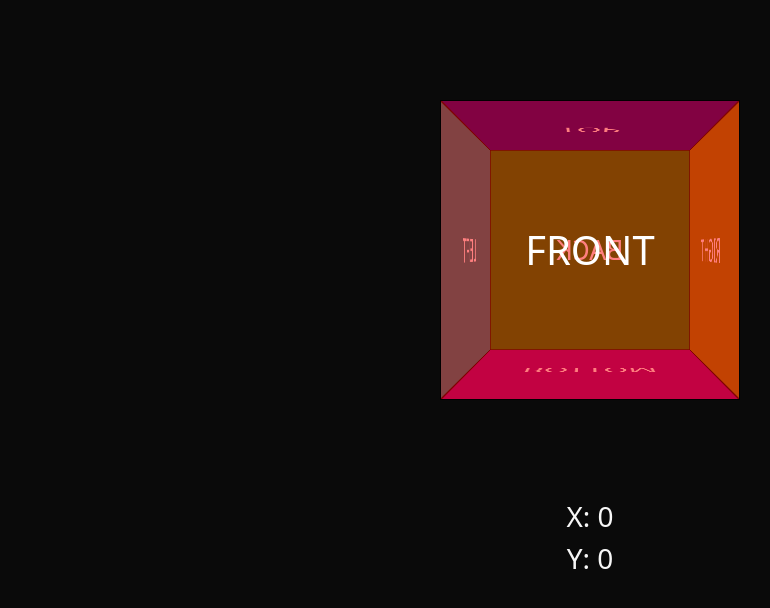
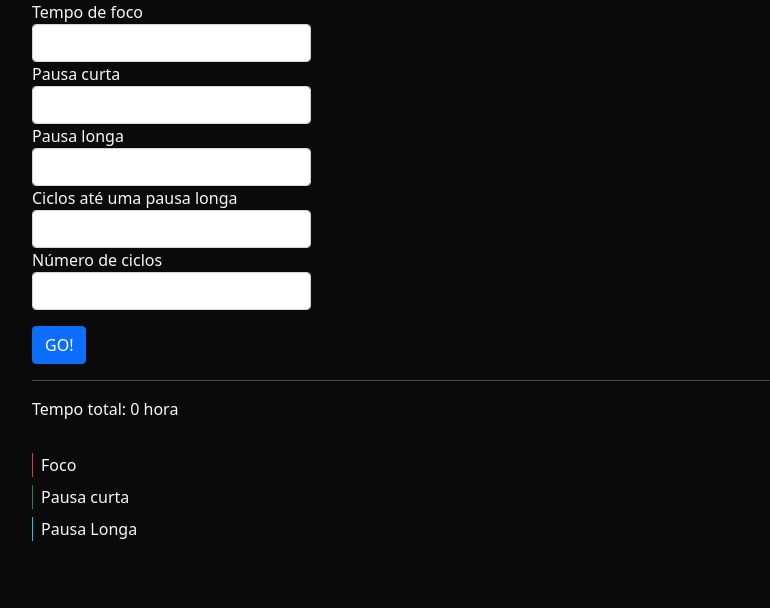
Before and after one commit to luangelsdorf/testinout, a Next.js app: page / in a window 1280 px wide. Shown: the top 608 px of the page, without its empty margins (50-820 px from the left). Built offline with nearby package versions, Linux system fonts and the light colour scheme.

Commit message:
pomodoro configs

```diff
--- a/src/pages/index.js
+++ b/src/pages/index.js
@@ -1,10 +1,133 @@
-import React from 'react';
-import Cube from 'src/components/Cube';
+import React, { useEffect, useState } from 'react';
+import styles from 'src/styles/index.module.scss';
+import { useRouter } from 'next/router';
+
 export default function Home() {
+  const [totalTime, setTotalTime] = useState(0);
+  const [times, setTimes] = useState([]);
+  //
+  const [focusTime, setFocusTime] = useState(25);
+  const [shortBreak, setShortBreak] = useState(5);
+  const [longBreak, setLongBreak] = useState(15);
+  const [cyclesUntilLongBreak, setCyclesUntilLongBreak] = useState(3);
+  const [cycles, setCycles] = useState(0);
+  //
+  const [totalMinutes, setTotalMinutes] = useState(0);
+  const [totalHours, setTotalHours] = useState(0);
+
+  const handleChange = () => {
+    let inputs = document.querySelectorAll('input[type="number"]');
+    for (const element of inputs) {
+      if (!element.value) return;
+    }
+
+    let minutes = 0;
+    let longBreakCounter = 0;
+    let isLongBreak = false;
+    let timeline = [];
+    for (let cycIndex = 0; cycIndex < cycles; cycIndex++) {
+      for (let index = 0; index < cyclesUntilLongBreak; index++) {
+        if (longBreakCounter === cyclesUntilLongBreak - 1) {
+          isLongBreak = true;
+          longBreakCounter = 0;
+        } else {
+          isLongBreak = false;
+          longBreakCounter += 1;
+        }
+        minutes += focusTime;
+        timeline.push({ type: 'focus', duration: focusTime });
+
+        if (isLongBreak) {
+          minutes += longBreak;
+          timeline.push({ type: 'longBreak', duration: longBreak });
+        } else {
+          minutes += shortBreak;
+          timeline.push({ type: 'shortBreak', duration: shortBreak });
+        }
+      }
+    }
+    setTotalTime(minutes);
+    setTotalHours(Math.floor(minutes / 60));
+    setTotalMinutes(minutes % 60)
+    setTimes(timeline);
+  }
+
+  const router = useRouter();
+
+  function handleSubmit(e) {
+    e.preventDefault();
+    const query = {
+      totalTime,
+      times,
+      focusTime,
+      shortBreak,
+      longBreak,
+      cyclesUntilLongBreak,
+      cycles,
+      totalMinutes,
+      totalHours,
+    }
+    router.push({pathname: '/form', query: {options: JSON.stringify(query)}});
+  }
+
+  useEffect(() => {
+    handleChange();
+  }, [focusTime, shortBreak, longBreak, cyclesUntilLongBreak, cycles]);
 
   return (
-    <section>
-      <Cube />
+    <section className={styles.section} className="container">
+
+      <form onSubmit={handleSubmit}>
+        <div className="w-25">
+          <div>
+            <label htmlFor="focus">Tempo de foco</label>
+            <input min="1" className="form-control" id="focus" type="number" onChange={e => setFocusTime(parseFloat(e.target.value))} />
+          </div>
+          <div>
+            <label htmlFor="shortBreak">Pausa curta</label>
+            <input min="1" className="form-control" id="shortBreak" type="number" onChange={e => setShortBreak(parseFloat(e.target.value))} />
+          </div>
+          <div>
+            <label htmlFor="longBreak">Pausa longa</label>
+            <input min="1" className="form-control" id="longBreak" type="number" onChange={e => setLongBreak(parseFloat(e.target.value))} />
+          </div>
+          <div>
+            <label htmlFor="untilLong">Ciclos até uma pausa longa</label>
+            <input min="1" className="form-control" id="untilLong" type="number" onChange={e => setCyclesUntilLongBreak(parseFloat(e.target.value))} />
+          </div>
+          <div>
+            <label htmlFor="cycles">Número de ciclos</label>
+            <input min="1" className="form-control" id="cycles" type="number" onChange={e => setCycles(parseFloat(e.target.value))} />
+          </div>
+        </div>
+        <button type="submit" className="btn btn-primary mt-3">GO!</button>
+      </form>
+
+      <hr />
+      <div>
+        <span>{`Tempo total: ${totalHours} hora`}</span>
+        {(totalHours) > 1 ? 's' : ''}
+        <span>{!!(totalMinutes) ? (` e ${totalMinutes} minutos`) : null}</span>
+      </div>
+      <div className="overflow-auto">
+        <div className="d-flex w-100 my-3">
+          {
+            times.map((item, index) => {
+              return (
+                <div
+                  className={`${styles.timeSection} ${item.type}`}
+                  key={index}
+                  style={{ width: `${(item.duration * 100) / totalTime}%` }}
+                />
+              )
+            })
+          }
+        </div>
+      </div>
+
+      <div className="ps-2 border-start border-danger">Foco</div>
+      <div className="ps-2 border-start my-2 border-success">Pausa curta</div>
+      <div className="ps-2 border-start border-info">Pausa Longa</div>
     </section>
   )
 }
--- /dev/null
+++ b/src/styles/index.module.scss
@@ -0,0 +1,13 @@
+.section {
+  margin-top: 100px;
+}
+
+.timeSection {
+  display: flex;
+  flex-wrap: wrap;
+  align-items: center;
+  justify-content: center;
+  margin: 0 2px;
+  min-height: 50px;
+  border-radius: 5px;
+}
--- a/src/styles/styles.scss
+++ b/src/styles/styles.scss
@@ -1,7 +1,6 @@
 body {
   font-family: "Segoe UI", sans-serif;
   font-weight: bold;
-  text-align: center;
   background-color: #0A0A0A !important;
   color: #f7f7f7 !important;
   overflow-x: hidden;
@@ -14,3 +13,13 @@ img {
 h1 {
   margin-bottom: 50px !important;
 }
+
+.focus {
+  background-color: var(--bs-danger);
+}
+.shortBreak {
+  background-color: var(--bs-success);
+}
+.longBreak {
+  background-color: var(--bs-info);
+}
```
Also changed, not shown: src/pages/timer.js (added, +10 -0 lines).
